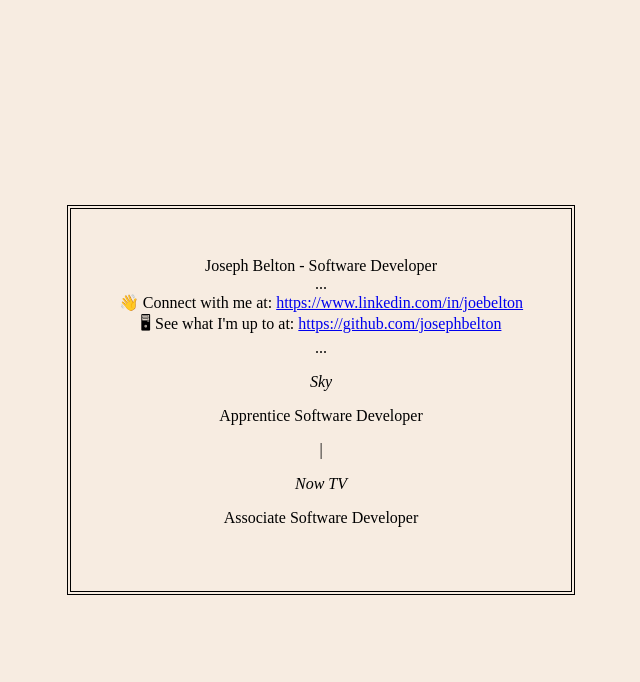
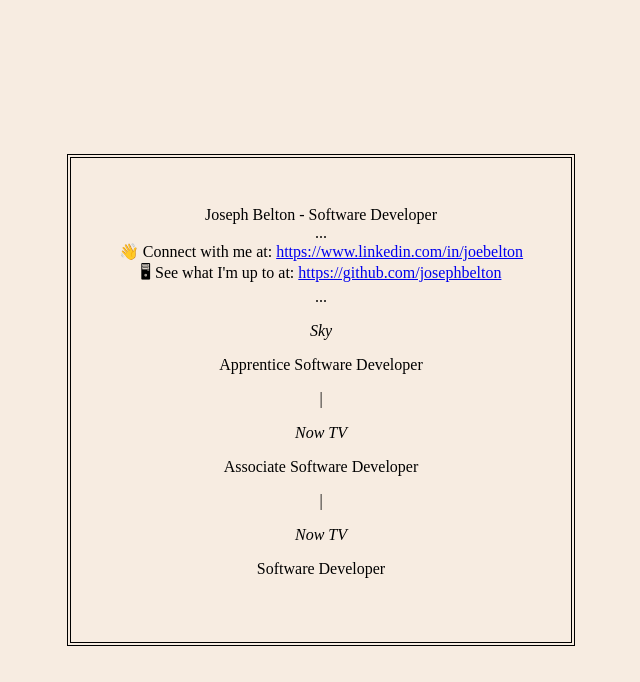
Before and after one commit to josephbelton/josephbelton.github.io, a React (Create React App) app: page / in a window 1280 px wide. Shown: the top 682 px of the page, without its empty margins (319-959 px from the left). Built offline with nearby package versions, Linux system fonts and the light colour scheme.

Commit message:
chore: update meta title  * update experience

```diff
--- a/public/index.html
+++ b/public/index.html
@@ -1,14 +1,12 @@
 <!DOCTYPE html>
 <html lang="en">
+
 <head>
   <meta charset="utf-8" />
   <link rel="icon" href="%PUBLIC_URL%/favicon.ico" />
   <meta name="viewport" content="width=device-width, initial-scale=1" />
   <meta name="theme-color" content="#000000" />
-    <meta
-      name="description"
-      content="Web site created using create-react-app"
-    />
+  <meta name="description" content="Web site created using create-react-app" />
   <link rel="apple-touch-icon" href="%PUBLIC_URL%/logo192.png" />
   <!--
       manifest.json provides metadata used when your web app is installed on a
@@ -24,8 +22,9 @@
       work correctly both with client-side routing and a non-root public URL.
       Learn how to configure a non-root public URL by running `npm run build`.
     -->
-    <title>React App</title>
+  <title>Joseph Belton</title>
 </head>
+
 <body>
   <noscript>You need to enable JavaScript to run this app.</noscript>
   <div id="root"></div>
@@ -40,4 +39,5 @@
       To create a production bundle, use `npm run build` or `yarn build`.
     -->
 </body>
+
 </html>
--- a/src/sections/home/index.js
+++ b/src/sections/home/index.js
@@ -16,6 +16,9 @@
                     <span>|</span>
                     <p><i>Now TV</i></p>
                     <p>Associate Software Developer</p>
+                    <span>|</span>
+                    <p><i>Now TV</i></p>
+                    <p>Software Developer</p>
                 </div>
             </Box>
         </Container>
```
Lines whose indentation alone changed are shown as unchanged.
